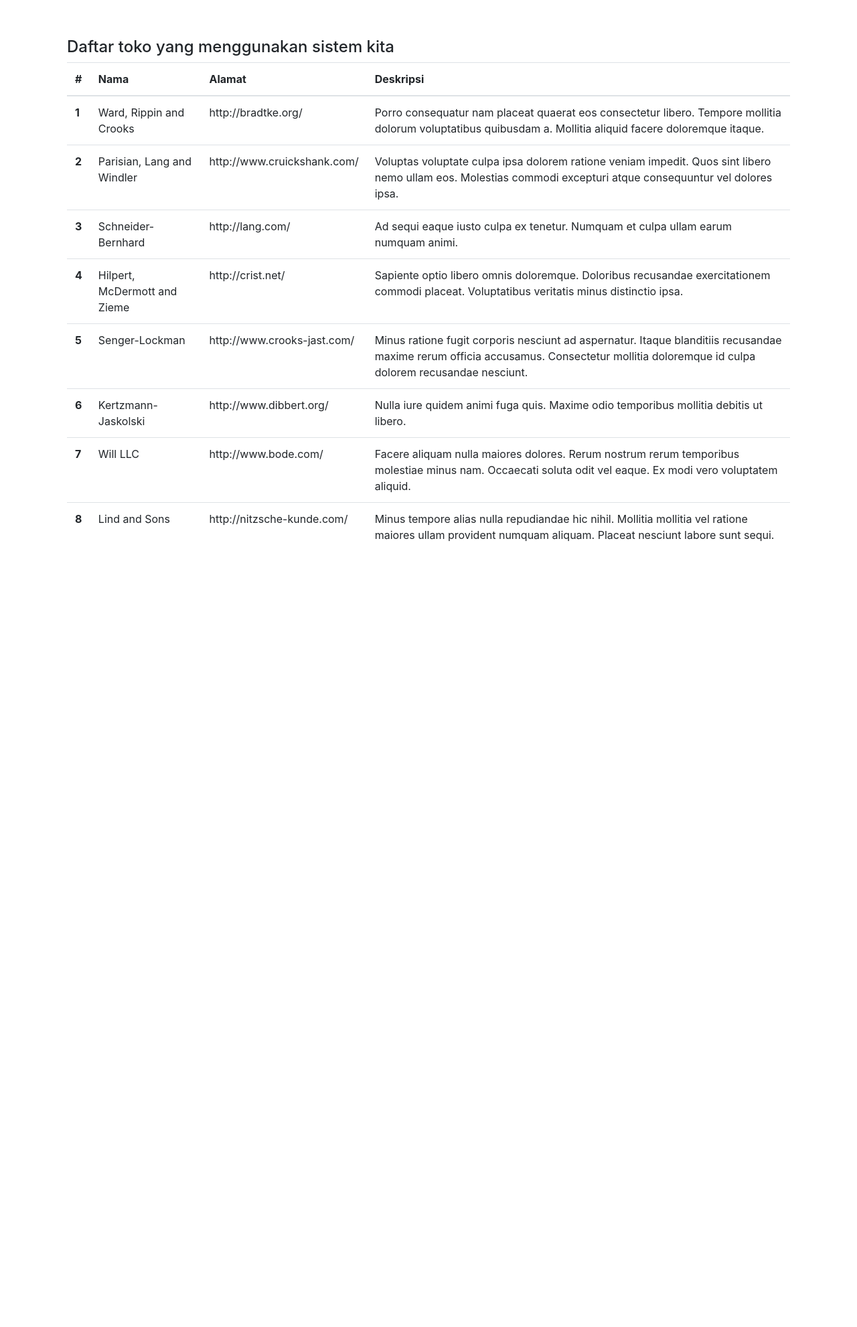
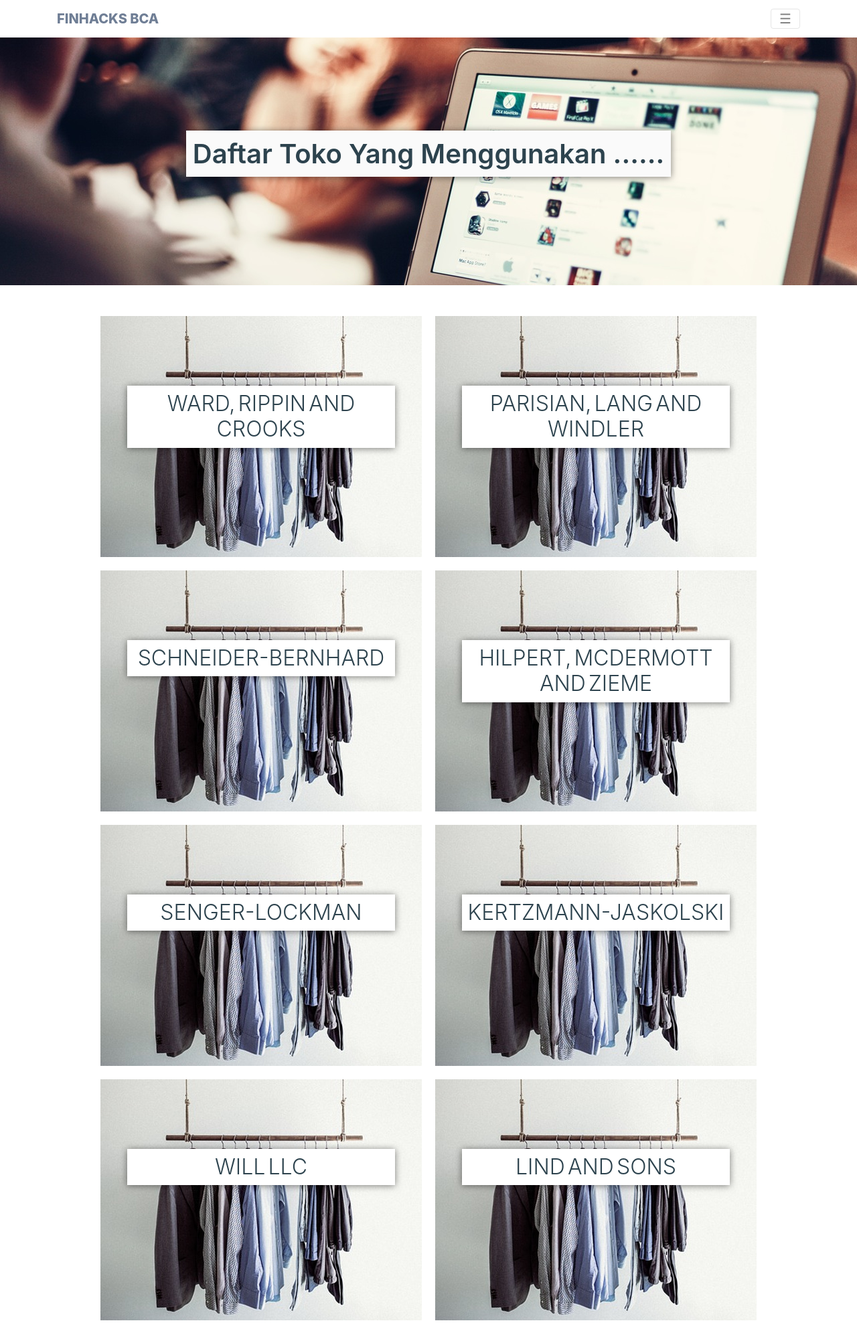
Before and after one commit to abirafdirp/finhack_submission, a Django app: page /daftar-toko/ in a window 1280 px wide. Shown: the whole page at 67% size. Before the commit the page ends 809 px from the top, so only its background shows below. Run offline with Django 3.2, Linux system fonts and the light colour scheme; a user stored in the database is signed in; data comes from the database, SQL or seed files in the repository; both versions use the stored data as it was after the commit; parts of the project's set-up code (start-up, migrations or seed data) failed here and were passed over; some libraries are stand-ins or nearby versions.

Commit message:
working on frontend

```diff
--- a/config/urls.py
+++ b/config/urls.py
@@ -28,9 +28,9 @@ router.register(r'api/stores', StoreViewSet, base_name='Store')
 urlpatterns = [
     url(r'^$', TemplateView.as_view(template_name='pages/home.html'), name="home"),
     url(r'^about/$', TemplateView.as_view(template_name='pages/about.html'), name="about"),
-    url(r'^daftar-toko/$', views.StoreListView.as_view(), name="list-toko"),
-    url(r'^daftar-counter/$', views.CounterListView.as_view(), name="list-counter"),
-    url(r'^konfirmasi/$', views.TransactionConfirmationView.as_view(), name="transaction-confirmation"),
+    url(r'^daftar-toko/$', views.StoreListView.as_view(), name="list_toko"),
+    url(r'^daftar-counter/$', views.CounterListView.as_view(), name="list_counter"),
+    url(r'^konfirmasi/$', views.TransactionConfirmationView.as_view(), name="transaction_confirmation"),
     url(r'^developer/$', TemplateView.as_view(template_name='pages/developer.html'), name='developer'),
     url(r'^konfirmasi/kode/$', views.GetLatestCodeView.as_view(), name='get-transaction-code'),
 
--- a/finhack_bca/static/css/project.css
+++ b/finhack_bca/static/css/project.css
@@ -40,3 +40,233 @@
 .container-margin{
   margin-top: 100px !important;
 }
+
+/* top backgroud */
+#bg-container {
+  height: 370px;
+  width: 100%;
+  overflow: hidden;
+  z-index: -1;
+  text-align: center;
+}
+
+#bg {
+  width: 100%;
+  position: relative;
+  top: -150px;
+}
+
+#bg-title {
+  position: relative;
+  top: 150px;
+  color: #2d434e;
+  background-color: rgb(250,250,250);
+  display: inline;
+  padding: 10px 10px 10px 10px;
+  z-index: 2;
+  font-weight: 600;
+  box-shadow: 0 1px 10px rgba(0,0,0,0.5);
+}
+
+.navbar-brand {
+  color: #6f7e95 !important;
+  font-weight: 800;
+}
+
+.margintop {
+  margin-top: 50px;
+}
+
+.username-navbar {
+  font-weight: 600;
+}
+
+/* http://tympanus.net/Development/HoverEffectIdeas/ slightly modified
+*/
+
+.grid {
+	position: relative;
+	clear: both;
+	margin: 0 auto;
+	padding: 1em 0 4em;
+	max-width: 1000px;
+	list-style: none;
+	text-align: center;
+}
+
+/* Common style */
+.grid figure {
+	position: relative;
+	float: left;
+	overflow: hidden;
+	margin: 10px 1%;
+	min-width: 320px;
+	max-width: 480px;
+	max-height: 360px;
+	width: 48%;
+	height: auto;
+	background: #3085a3;
+	text-align: center;
+	cursor: pointer;
+}
+
+.grid figure img {
+	position: relative;
+	display: block;
+	min-height: 100%;
+	max-width: 100%;
+	opacity: 0.8;
+}
+
+.grid figure figcaption {
+	padding: 2em;
+	color: #fff;
+	text-transform: uppercase;
+	font-size: 1.25em;
+	-webkit-backface-visibility: hidden;
+	backface-visibility: hidden;
+}
+
+.grid figure figcaption::before,
+.grid figure figcaption::after {
+	pointer-events: none;
+}
+
+.grid figure figcaption,
+.grid figure figcaption > a {
+	position: absolute;
+	top: 0;
+	left: 0;
+	width: 100%;
+	height: 100%;
+}
+
+/* Anchor will cover the whole item by default */
+/* For some effects it will show as a button */
+.grid figure figcaption > a {
+	z-index: 1000;
+	text-indent: 200%;
+	white-space: nowrap;
+	font-size: 0;
+	opacity: 0;
+}
+
+.grid figure h2 {
+	word-spacing: -0.15em;
+	font-weight: 300;
+}
+
+.grid figure h2 span {
+	font-weight: 800;
+}
+
+.grid figure h2,
+.grid figure p {
+	margin: 0;
+}
+
+.grid figure p {
+	letter-spacing: 1px;
+	font-size: 68.5%;
+}
+
+/*-----------------*/
+/***** Steve *****/
+/*-----------------*/
+
+figure.effect-steve {
+	z-index: auto;
+	overflow: visible;
+	background: #000;
+}
+
+figure.effect-steve:before,
+figure.effect-steve h2:before {
+	position: absolute;
+	top: 0;
+	left: 0;
+	z-index: -1;
+	width: 100%;
+	height: 100%;
+	background: #000;
+	content: '';
+	-webkit-transition: opacity 0.35s;
+	transition: opacity 0.35s;
+}
+
+figure.effect-steve:before {
+	box-shadow: 0 3px 20px rgba(0,0,0,0.8);
+	opacity: 0;
+}
+
+figure.effect-steve figcaption {
+	z-index: 1;
+}
+
+figure.effect-steve img {
+	opacity: 1;
+	-webkit-transition: -webkit-transform 0.35s;
+	transition: transform 0.35s;
+	-webkit-transform: perspective(1000px) translate3d(0,0,0);
+	transform: perspective(1000px) translate3d(0,0,0);
+}
+
+figure.effect-steve h2,
+figure.effect-steve p {
+	background: #fff;
+	color: #2d434e;
+}
+
+figure.effect-steve h2 {
+	position: relative;
+	margin-top: 2em;
+	padding: 0.25em;
+}
+
+figure.effect-steve h2:before {
+	box-shadow: 0 1px 10px rgba(0,0,0,0.5);
+}
+
+figure.effect-steve p {
+	margin-top: 1em;
+	padding: 0.5em;
+	font-weight: 500;
+	opacity: 0;
+	-webkit-transition: opacity 0.35s, -webkit-transform 0.35s;
+	transition: opacity 0.35s, transform 0.35s;
+	-webkit-transform: scale3d(0.9,0.9,1);
+	transform: scale3d(0.9,0.9,1);
+}
+
+figure.effect-steve:hover:before {
+	opacity: 1;
+}
+
+figure.effect-steve:hover img {
+	-webkit-transform: perspective(1000px) translate3d(0,0,21px);
+	transform: perspective(1000px) translate3d(0,0,21px);
+}
+
+figure.effect-steve:hover h2:before {
+	opacity: 0;
+}
+
+figure.effect-steve:hover p {
+	opacity: 1;
+	-webkit-transform: scale3d(1,1,1);
+	transform: scale3d(1,1,1);
+}
+
+/* Media queries */
+@media screen and (max-width: 50em) {
+	.content {
+		padding: 0 10px;
+		text-align: center;
+	}
+	.grid figure {
+		display: inline-block;
+		float: none;
+		margin: 10px auto;
+		width: 100%;
+	}
+}
--- a/finhack_bca/templates/account/login.html
+++ b/finhack_bca/templates/account/login.html
@@ -8,7 +8,7 @@
 {% block head_title %}{% trans "Sign In" %}{% endblock %}
 
 {% block content %}
-<div class="container">
+<div class="container margintop">
   <div class="row">
     <div class="col-md-5">
       <h2>{% trans "Sign In" %}</h2>
--- a/finhack_bca/templates/account/signup.html
+++ b/finhack_bca/templates/account/signup.html
@@ -7,7 +7,7 @@
 
 {% block content %}
 
-<div class="container">
+<div class="container margintop">
   <div class="row">
     <div class="col-md-5">
       <h1>{% trans "Sign Up" %}</h1>
--- a/finhack_bca/templates/base.html
+++ b/finhack_bca/templates/base.html
@@ -1,4 +1,6 @@
-{% load staticfiles i18n %}<!DOCTYPE html>
+{% load staticfiles i18n %}
+{% load humanize %}
+<!DOCTYPE html>
 <html lang="en" ng-app>
   <head>
     <meta charset="utf-8">
@@ -32,9 +34,9 @@
   <body>
 
     <div class="m-b">
-      <nav class="navbar navbar-dark navbar-static-top bg-inverse">
+      <nav class="navbar navbar-light navbar-static-top" style="background-color: white;">
         <div class="container">
-          <a class="navbar-brand" href="/">finhacks BCA</a>
+          <a class="navbar-brand" href="/">FINHACKS BCA</a>
           <button type="button" class="navbar-toggler hidden-sm-up pull-xs-right" data-toggle="collapse" data-target="#bs-navbar-collapse-1">
             &#9776;
           </button>
@@ -42,16 +44,16 @@
           <!-- Collect the nav links, forms, and other content for toggling -->
           <div class="collapse navbar-toggleable-xs" id="bs-navbar-collapse-1">
             <ul class="nav navbar-nav">
-              <li class="nav-item">
+              <li class="nav-item {% ifequal request.path '/'%} active {% endifequal%}">
                 <a class="nav-link" href="{% url 'home' %}">Home</a>
               </li>
-              <li class="nav-item">
-                <a class="nav-link" href="{% url 'list-toko' %}">Daftar toko</a>
+              <li class="nav-item {% ifequal request.path '/daftar-toko/'%} active {% endifequal%}">
+                <a class="nav-link" href="{% url 'list_toko' %}">Supported stores</a>
               </li>
-              <li class="nav-item">
-                <a class="nav-link" href="{% url 'list-counter' %}">Daftar counter</a>
+              <li class="nav-item {% ifequal request.path '/daftar-counter/'%} active {% endifequal%}">
+                <a class="nav-link" href="{% url 'list_counter' %}">Counter</a>
               </li>
-              <li class="nav-item">
+              <li class="nav-item {% ifequal request.path '/developer/'%} active {% endifequal%}">
                 <a class="nav-link" href="{% url 'developer' %}">Integrasi (untuk developer)</a>
               </li>
             </ul>
@@ -59,16 +61,19 @@
             <ul class="nav navbar-nav pull-xs-right">
               {% if request.user.is_authenticated %}
                 <li class="nav-item">
-                  <a class="nav-link" href="{% url 'users:detail' request.user.username  %}">{% trans "My Profile" %}</a>
+                  <a class="nav-link" href="{% url 'list_counter' %}">Saldo : IDR {{ request.user.balance|intcomma }}</a>
                 </li>
                 <li class="nav-item">
+                  <a class="nav-link username-navbar" href="{% url 'users:detail' request.user.username  %}">{{ request.user.username }}</a>
+                </li>
+                <li class="nav-item {% ifequal request.path '/accounts/logout/'%} active {% endifequal%}">
                   <a class="nav-link" href="{% url 'account_logout' %}">{% trans "Logout" %}</a>
                 </li>
               {% else %}
-                <li class="nav-item">
+                <li class="nav-item {% ifequal request.path '/accounts/signup/'%} active {% endifequal%}">
                   <a id="sign-up-link" class="nav-link" href="{% url 'account_signup' %}">{% trans "Sign Up" %}</a>
                 </li>
-                <li class="nav-item">
+                <li class="nav-item {% ifequal request.path '/accounts/login/'%} active {% endifequal%}">
                   <a id="log-in-link" class="nav-link" href="{% url 'account_login' %}">{% trans "Log In" %}</a>
                 </li>
               {% endif %}
@@ -77,6 +82,9 @@
         </div>
       </nav>
     </div>
+
+    {% block bgimage %}
+    {% endblock bgimage %}
 
     <div class="container">
 
--- a/finhack_bca/templates/pages/store_list.html
+++ b/finhack_bca/templates/pages/store_list.html
@@ -4,30 +4,30 @@
 
 {% block title %}Daftar toko{% endblock %}
 
+{% block bgimage %}
+  <div id="bg-container">
+    <h1 id="bg-title">
+      Daftar Toko Yang Menggunakan ......
+    </h1>
+    <img src="{% static 'images/store-bg.jpg' %}" id="bg">
+  </div>
+{% endblock bgimage %}
+
+
 {% block content %}
-  <div class="col-sm-12">
-    <h4>Daftar toko yang menggunakan sistem kita</h4>
-    <table class="table table-inverse">
-      <thead>
-      <tr>
-        <th>#</th>
-        <th>Nama</th>
-        <th>Alamat</th>
-        <th>Deskripsi</th>
-      </tr>
-      </thead>
-      <tbody>
-      {% for store in store_list %}
-        <tr>
-          <th scope="row">{{ forloop.counter }}</th>
-          <td>{{ store.name }}</td>
-          <td>{{ store.domain }}</td>
-          <td>{{ store.short_description }}</td>
-        </tr>
-        {% if forloop.last %}
-        {% endif %}
-      {% endfor %}
-      </tbody>
-    </table>
+  <div class="grid" style="margin-top: 20px">
+    {% for store in store_list %}
+      <figure class="effect-steve">
+        <img src="{% static 'images/store-placeholder.jpg' %}" alt=""/>
+        <figcaption>
+          <h2>{{ store.name }}</h2>
+          <p>{{ store.short_description }}</p>
+          <a href="{{ store.domain }}">View more</a>
+        </figcaption>
+      </figure>
+
+      {% if forloop.last %}
+      {% endif %}
+    {% endfor %}
   </div>
 {% endblock %}
```
Also changed, not shown: finhack_bca/templates/pages/counter_list.html (+11 -5 lines), finhack_bca/templates/users/user_detail.html (+11 -15 lines), db.sqlite, finhack_bca/static/images/counter-bg.jpg (added), finhack_bca/static/images/store-bg.jpg (added), finhack_bca/static/images/store-placeholder.jpg (added).
